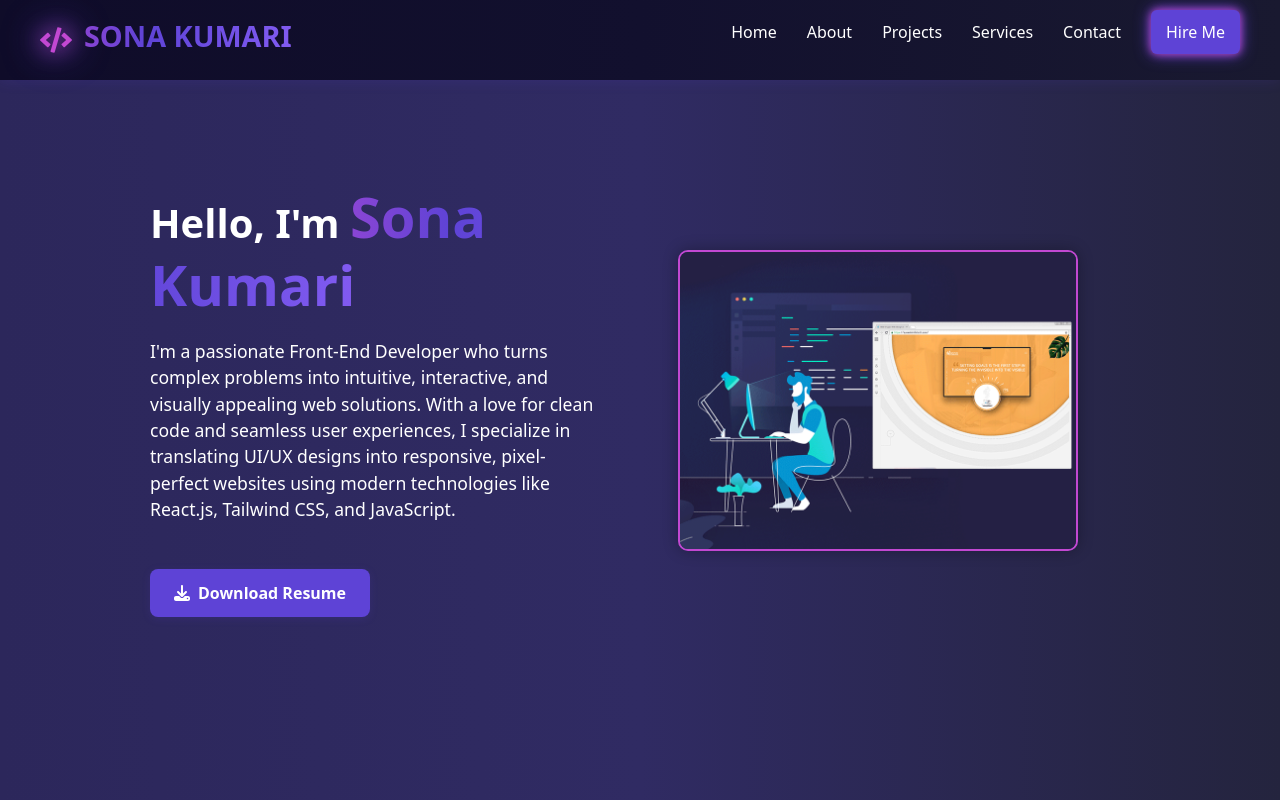
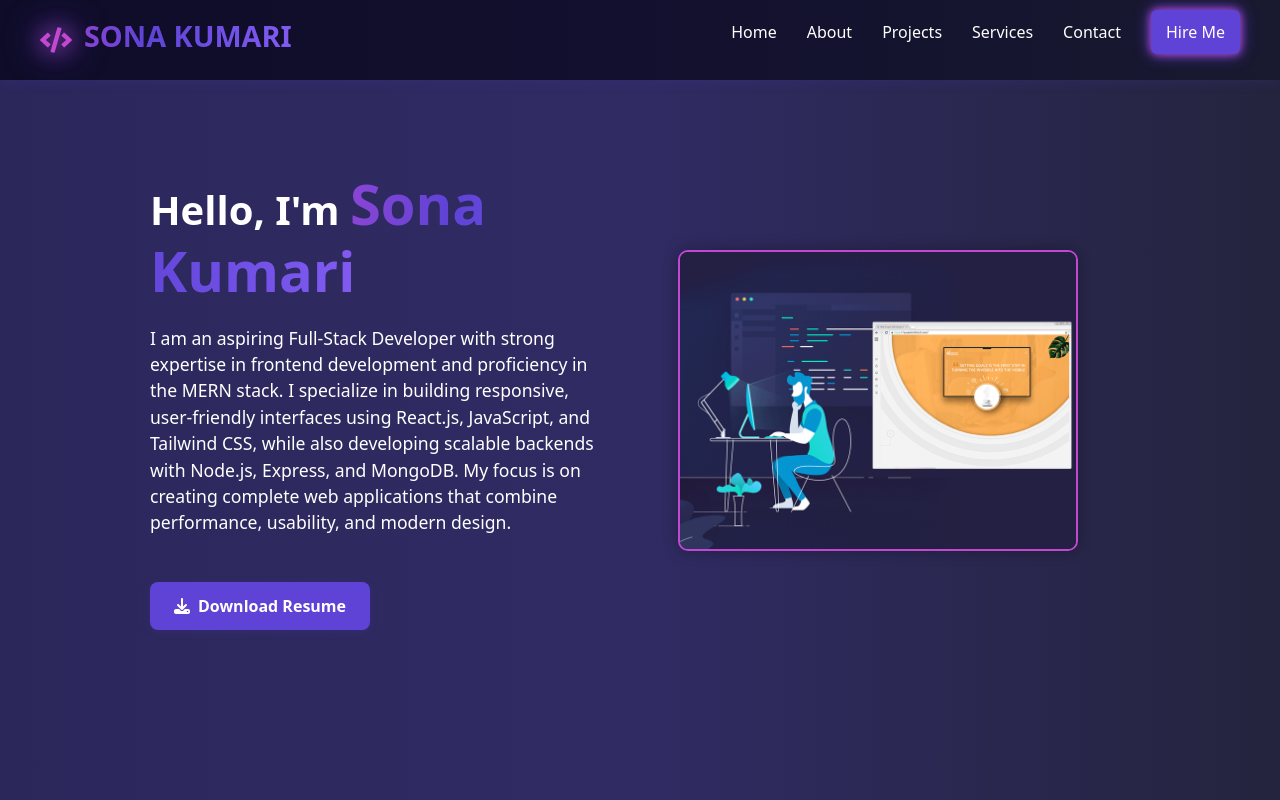
Before and after one commit to sona-s29/Personal-Portfolio, a React (Vite) app: page / in a window 1280 px wide. Shown: the top 800 px of the page. Built offline with nearby package versions, Linux system fonts and the light colour scheme.

Commit message:
Updated Home Page

```diff
--- a/src/components/Footer.jsx
+++ b/src/components/Footer.jsx
@@ -8,6 +8,7 @@ import {
 } from '@fortawesome/free-solid-svg-icons';
 import {
   faGithub,
+  faInstagram,
   faLinkedin,
   faTwitter,
   faXTwitter,
@@ -31,6 +32,12 @@ const socialLinks = [
     icon: faXTwitter,
     name: 'X (Twitter)',
     color: '#000000',
+  },
+  {
+    href: 'https://instagram.com/sona_sona.29',
+    icon: faInstagram,
+    name: 'Instagram',
+    color: '#E1306C',
   },
 ];
 
--- a/src/components/Home.jsx
+++ b/src/components/Home.jsx
@@ -9,11 +9,11 @@ function Home() {
     <div className={styles['home-container']} id='Home'>
       <div className={styles['left-section']}>
         <h1 className={styles['fadeInLeft']}>Hello, I'm <span className={styles['animatedName']}>Sona Kumari</span></h1>
-        <p className={styles['fadeInLeft']} style={{ animationDelay: '0.2s' }}>I'm a passionate Front-End Developer who turns complex problems
-          into intuitive, interactive, and visually appealing web solutions.
-          With a love for clean code and seamless user experiences,
-          I specialize in translating UI/UX designs into responsive,
-          pixel-perfect websites using modern technologies like React.js, Tailwind CSS, and JavaScript.</p>
+        <p className={styles['fadeInLeft']} style={{ animationDelay: '0.2s' }}>I am an aspiring Full-Stack Developer with strong expertise in
+          frontend development and proficiency in the MERN stack. I specialize in building responsive,
+          user-friendly interfaces using React.js, JavaScript, and Tailwind CSS, while also developing scalable
+          backends with Node.js, Express, and MongoDB. My focus is on creating complete web applications that
+          combine performance, usability, and modern design.</p>
         <a href={resumePDF} download="Resume.pdf">
           <button className={styles['download-btn']}>
             <FontAwesomeIcon icon={faDownload} className={styles['download-icon']} />
```
